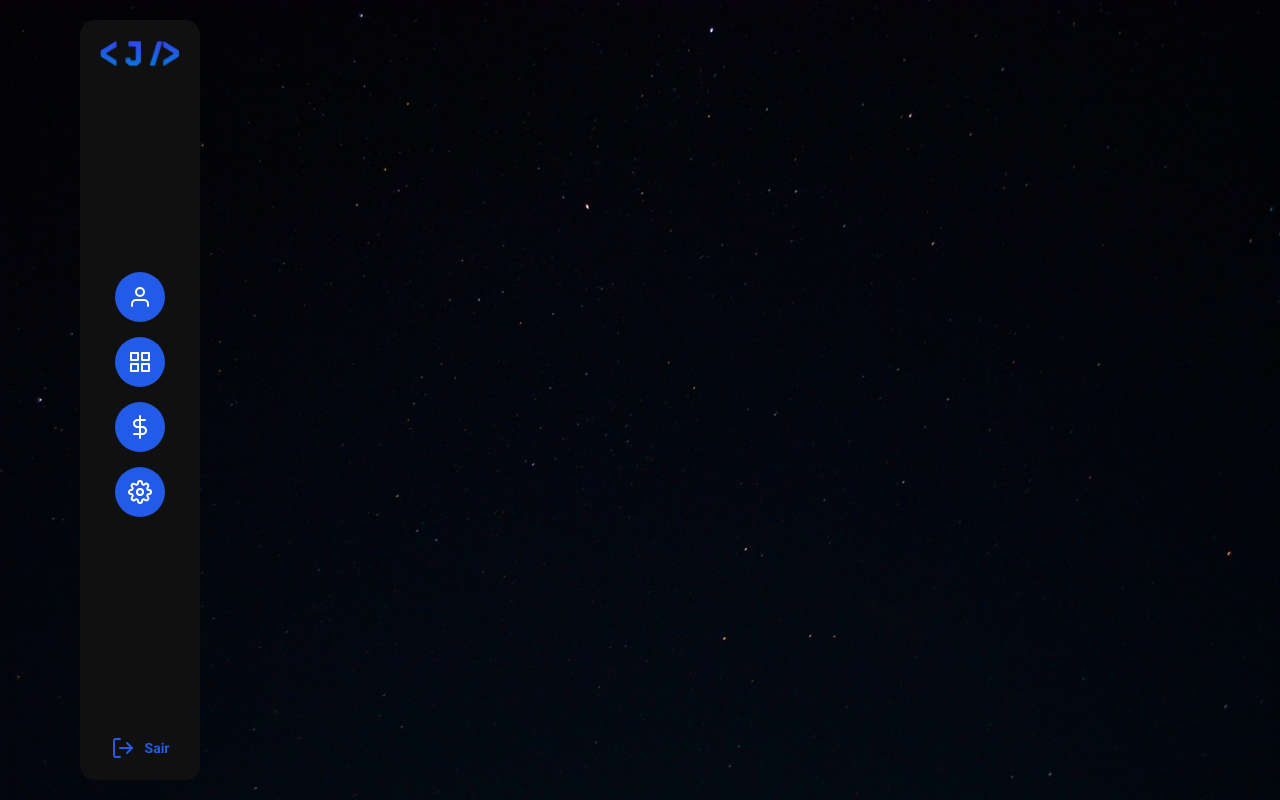
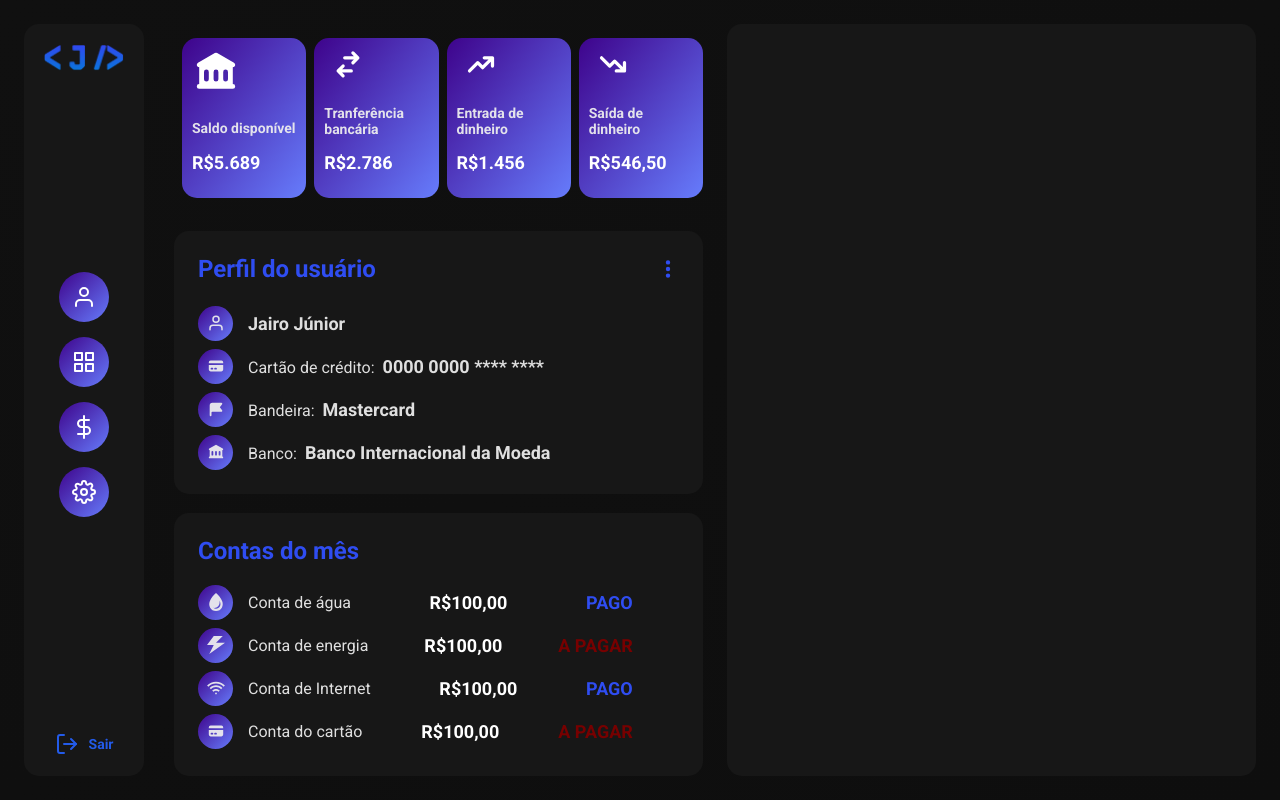
Before and after one commit to ojairo/Auth-JWT-Login, a React (Create React App) app in the folder frontend/: page /dashboard in a window 1280 px wide. Built offline with nearby package versions, Linux system fonts and the light colour scheme.

Commit message:
updated dashboard page

```diff
--- a/frontend/src/global.css
+++ b/frontend/src/global.css
@@ -76,3 +76,7 @@ form input{
 .back-link:hover{
   opacity: 0.9;
 }
+
+.linkDecoration{
+  text-decoration: none;
+}
--- a/frontend/src/pages/Dashboard/index.js
+++ b/frontend/src/pages/Dashboard/index.js
@@ -1,4 +1,5 @@
 import React from 'react';
+import { Link } from 'react-router-dom';
 import {
   FiUser,
   FiGrid,
@@ -6,6 +7,23 @@ import {
   FiSettings,
   FiLogOut
 } from 'react-icons/fi'
+
+import {
+  HiLibrary,
+  HiSwitchHorizontal,
+  HiTrendingUp,
+  HiTrendingDown,
+  HiCreditCard,
+  HiFlag,
+  HiDotsVertical,
+} from 'react-icons/hi'
+
+import {
+  ImDroplet,
+  ImPower,
+  ImConnection,
+  ImCreditCard,
+} from 'react-icons/im'
 
 import './styles.css'
 import logoAlt from '../../assets/logo-alt.png'
@@ -30,19 +48,156 @@ function Dashboard() {
           </div>
         </div>
 
-        <div className="iconLogOut">
+        <Link className= 'linkDecoration' to='/'>
+          <div className='iconLogOut'>
             <FiLogOut size={24} color='#235BE9'/>
             <b>Sair</b>
           </div>
+        </Link>
       </header>
+
+      <div className='divsContainer'>
         <section className='divGroups'>
-        {/* <div className="perfilUser"></div> */}
-        {/* <div className="currentMoney"></div> */}
+          <div className='cashTransations'>
+            <div>
+              <HiLibrary size={48} color='#FFF'/>
+              <p>Saldo disponível</p>
+              <b>R$5.689</b>
+            </div>
+
+            <div>
+              <HiSwitchHorizontal size={48} color='#FFF'/>
+              <p>Tranferência bancária</p>
+              <b>R$2.786</b>
+            </div>
+
+            <div>
+              <HiTrendingUp size={48} color='#FFF'/>
+              <p>Entrada de dinheiro</p>
+              <b>R$1.456</b>
+            </div>
+
+            <div>
+              <HiTrendingDown size={48} color='#FFF'/>
+              <p>Saída de dinheiro</p>
+              <b>R$546,50</b>
+            </div>
+
+          </div>
+
+          <div className='profile'>
+            <section className='profileTitle'>
+              <p>Perfil do usuário</p>
+              <HiDotsVertical size={22} color='#2F4DF1'/>
+            </section>
+
+            <section className='profileData'>
+              <div className='divData'>
+                <div className='iconBack'>
+                  <FiUser size={18} color='#EEEE'/>
+                </div>
+                <p className='profileName'>Jairo Júnior</p>
+              </div>
+
+              <div className='divData'>
+                <div className='iconBack'>
+                  <HiCreditCard size={18} color='#EEEE'/>
+                </div>
+                <p className='dataLines'>
+                  Cartão de crédito:
+                  <b>0000 0000 **** ****</b>
+                </p>
+              </div>
+
+              <div className='divData'>
+                <div className='iconBack'>
+                  <HiFlag size={18} color='#EEEE'/>
+                </div>
+                <p className='dataLines'>
+                  Bandeira:
+                  <b>Mastercard</b>
+                </p>
+              </div>
+
+              <div className='divData'>
+                <div className='iconBack'>
+                  <HiLibrary size={18} color='#EEEE'/>
+                </div>
+                <p className='dataLines'>
+                  Banco:
+                  <b>Banco Internacional da Moeda</b>
+                </p>
+              </div>
+            </section>
+          </div>
+
+          <div className='bill'>
+            <p className="billTitle">
+              Contas do mês
+            </p>
+
+            <section className='billData'>
+              <div className='divData'>
+                <div className='iconBack'>
+                  <ImDroplet size={18} color='#EEEE'/>
+                </div>
+                <div className="billPayments">
+                  <p className='dataLines'>
+                    Conta de água
+                  </p>
+                  <b style={{color:'#FFF'}}>R$100,00</b>
+                  <b style={{color: '#2F4DF1'}}>PAGO</b>
+                </div>
+              </div>
+
+              <div className='divData'>
+                <div className='iconBack'>
+                  <ImPower size={18} color='#EEEE'/>
+                </div>
+                <div className="billPayments">
+                  <p className='dataLines'>
+                    Conta de energia
+                  </p>
+                  <b style={{color:'#FFF'}}>R$100,00</b>
+                  <b style={{color: '#770000'}}>A PAGAR</b>
+                </div>
+              </div>
+
+              <div className='divData'>
+                <div className='iconBack'>
+                  <ImConnection size={18} color='#EEEE'/>
+                </div>
+                <div className="billPayments">
+                  <p className='dataLines'>
+                    Conta de Internet
+                  </p>
+                  <b style={{color: '#FFF'}}>R$100,00</b>
+                  <b style={{color: '#2F4DF1'}}>PAGO</b>
+                </div>
+              </div>
+
+              <div className='divData'>
+                <div className='iconBack'>
+                  <HiCreditCard size={18} color='#EEEE'/>
+                </div>
+                <div className="billPayments">
+                  <p className='dataLines'>
+                    Conta do cartão
+                  </p>
+                  <b style={{color:'#FFF'}}>R$100,00</b>
+                  <b style={{color: '#770000'}}>A PAGAR</b>
+                </div>
+              </div>
+            </section>
+          </div>
         </section>
 
         <section className='serviceSection'>
-        {/* <div className="currentServices"></div> */}
+          <div className="currentServices">
+
+          </div>
         </section>
+      </div>
     </div>
   )
 }
--- a/frontend/src/pages/Dashboard/styles.css
+++ b/frontend/src/pages/Dashboard/styles.css
@@ -1,34 +1,37 @@
 .dashContainer{
-  width: 100%;
-  max-width: 1120px;
+  width: 100vw;
   height: 100vh;
   margin: 0 auto;
-
   display: flex;
   align-items: center;
+  padding: 24px 24px;
+  background-image: linear-gradient(to bottom right, #101010, #0e0e0e );
 }
 
+/* menu vertical */
 .verticalHeader{
   display: flex;
   flex-direction: column;
   width: 100%;
   max-width: 120px;
-  height: 95vh;
+  height: 100%;
 
   align-items: center;
   text-align: center;
   justify-content: space-between;
 
   padding: 20px 20px;
-  background-color: #101010;
+  background-color: #171717;
   border-radius: 15px;
 }
 
+/* logo do menu */
 .verticalHeader img{
   width: 100%;
   max-width: 80px;
 }
 
+/* itens do menu */
 .icons{
   width: 100%;
   max-width: 120px;
@@ -40,25 +43,206 @@
 
 }
 
+/* fundo dos itens */
 .iconsBack{
   display: flex;
   width: 50px;
   height: 50px;
   align-items: center;
   justify-content: center;
-  background-color: #235BE9;
+  background-image: linear-gradient(to bottom right, #3e038b, #667cfc );
   margin-bottom: 15px;
   padding: 8px 8px;
   border-radius: 50%;
 }
 
+/* ícone de log-out */
 .iconLogOut{
   display: flex;
   align-items: center;
 
 }
-
+/* texto ícone de log-out */
 .iconLogOut b{
   color: #235BE9;
   margin-left: 10px;
 }
+
+/* container com as divs */
+.divsContainer{
+  display: flex;
+  width: 100%;
+  height: 100%;
+  margin-left: 30px;
+  justify-content: space-between;
+}
+
+/* duas primeiras divs */
+.divGroups{
+  display: flex;
+  flex-direction: column;
+  justify-content: space-between;
+  width: 100%;
+  max-width: 600px;
+  height: 100%;
+}
+
+/* div superior com as transações */
+.cashTransations{
+  display: flex;
+  height: 25%;
+  width: 100%;
+  align-items: center;
+  justify-content: center;
+
+}
+
+/* transações financeiras */
+.cashTransations div{
+  display: flex;
+  flex-direction: column;
+  width: 25%;
+  height: 85%;
+  padding: 10px 10px;
+  justify-content: space-between;
+
+  background-image: linear-gradient(to bottom right, #3e038b, #667cfc );
+  border-radius: 15px;
+  margin-left: 8px;
+  filter: background-image 0.5s
+}
+
+.cashTransations div:hover{
+  background-image: linear-gradient(to bottom right, #2F4DF1, #31025e);
+  cursor: pointer;
+}
+
+.cashTransations div p{
+  margin-top: 24px;
+  font-size: 1em;
+  font-weight: 600;
+  color: #EEEE;
+}
+
+.cashTransations div b{
+  margin-top: 15px;
+  margin-bottom: 15px;
+  font-size: 18px;
+  color: #FFF;
+  text-align: left;
+}
+
+/* div perfil do usuário */
+.profile{
+  display: flex;
+  flex-direction: column;
+  height: 35%;
+  width: 100%;
+  background-color: #171717;
+  border-radius: 15px;
+  padding: 24px 24px;
+}
+
+.profileTitle{
+  display: flex;
+  flex-direction: row;
+  align-items: center;
+  justify-content: space-between;
+  color:#2F4DF1;
+  font-size: 24px;
+  font-weight: bold;
+}
+
+.profileData{
+  margin-top: 15px;
+}
+
+.profileName{
+  margin-left:15px;
+  font-weight: bold;
+  font-size: 18px;
+  color: #EEEE;
+}
+
+.divData{
+  display: flex;
+  flex-direction: row;
+  align-items: center;
+  margin-top: 8px;
+}
+
+.profile div p.dataLines{
+  color: #EEEE;
+  margin-left: 15px;
+  font-size: 16px;
+}
+
+.profile div p b{
+  font-size: 18px;
+  margin-left: 8px;
+}
+
+.iconBack{
+  display: flex;
+  align-items: center;
+  justify-content: center;
+  width: 35px;
+  height: 35px;
+  border-radius: 50%;
+  background-image: linear-gradient(to bottom right, #3e038b, #667cfc );
+}
+
+/* div com o histórico do cliente */
+.bill{
+  height: 35%;
+  width: 100%;
+  background-color: #171717;
+  border-radius: 15px;
+  padding: 24px 24px;
+}
+
+.billTitle{
+  color:#2F4DF1;
+  font-size: 24px;
+  font-weight: bold;
+}
+
+.billData{
+  margin-top: 20px;
+}
+
+.billPayments{
+  display: flex;
+  width: 80%;
+  flex-direction: row;
+  align-items: center;
+  margin-left: 15px;
+
+  justify-content: space-between;
+}
+
+.billPayments p.dataLines{
+  color: #EEEE;
+  font-size: 16px;
+}
+
+.billPayments b{
+  font-size: 18px;
+  margin-left: 8px;
+}
+
+/* última seção */
+.serviceSection{
+  width: 100%;
+  max-width: 600px;
+  height: 100%;
+  margin-left: 24px;
+}
+
+/* última div */
+.currentServices{
+  height: 100%;
+  width: 100%;
+  border-radius: 15px;
+  background-color: #171717;
+}
```
Lines whose indentation alone changed are shown as unchanged.
